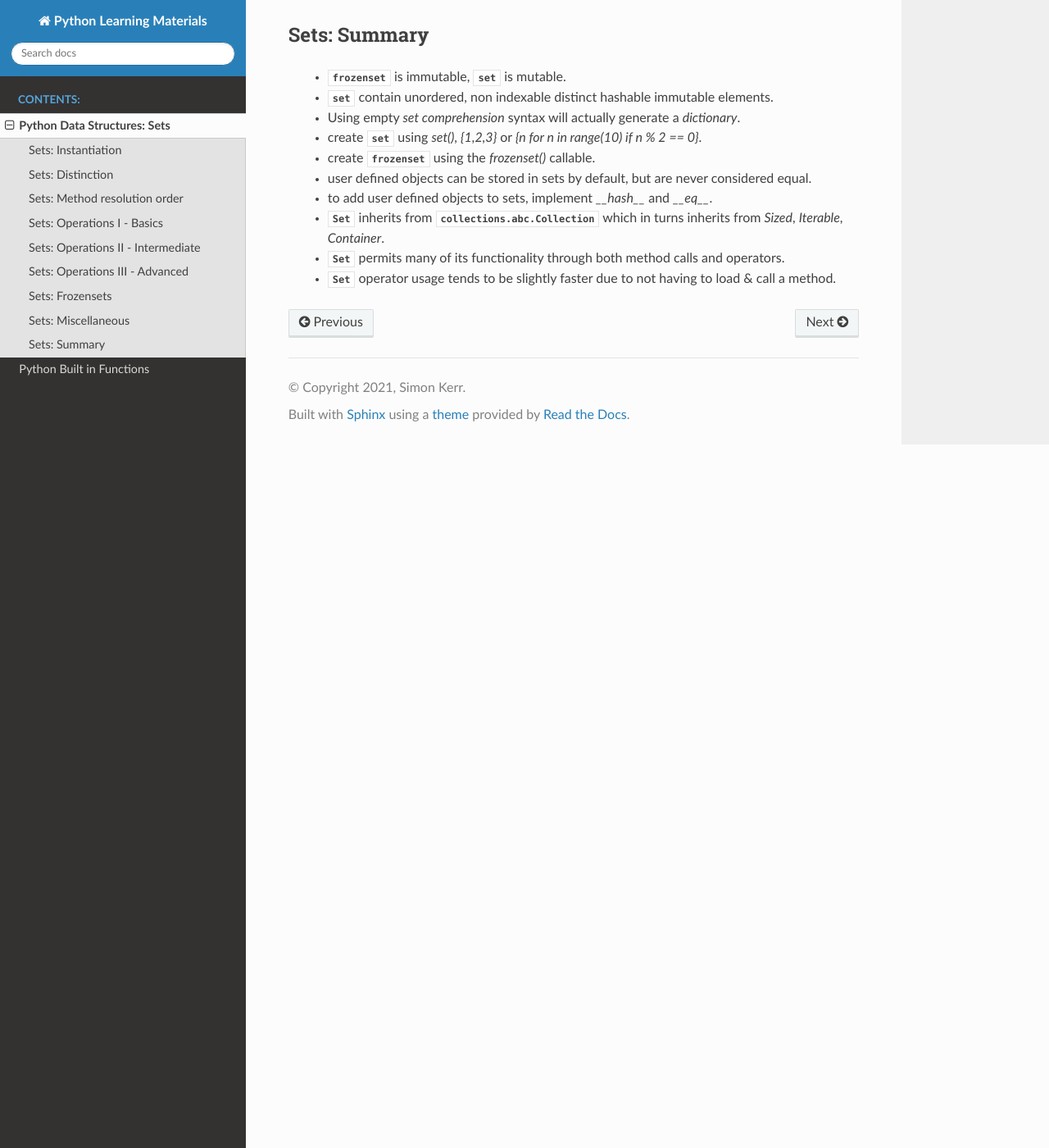
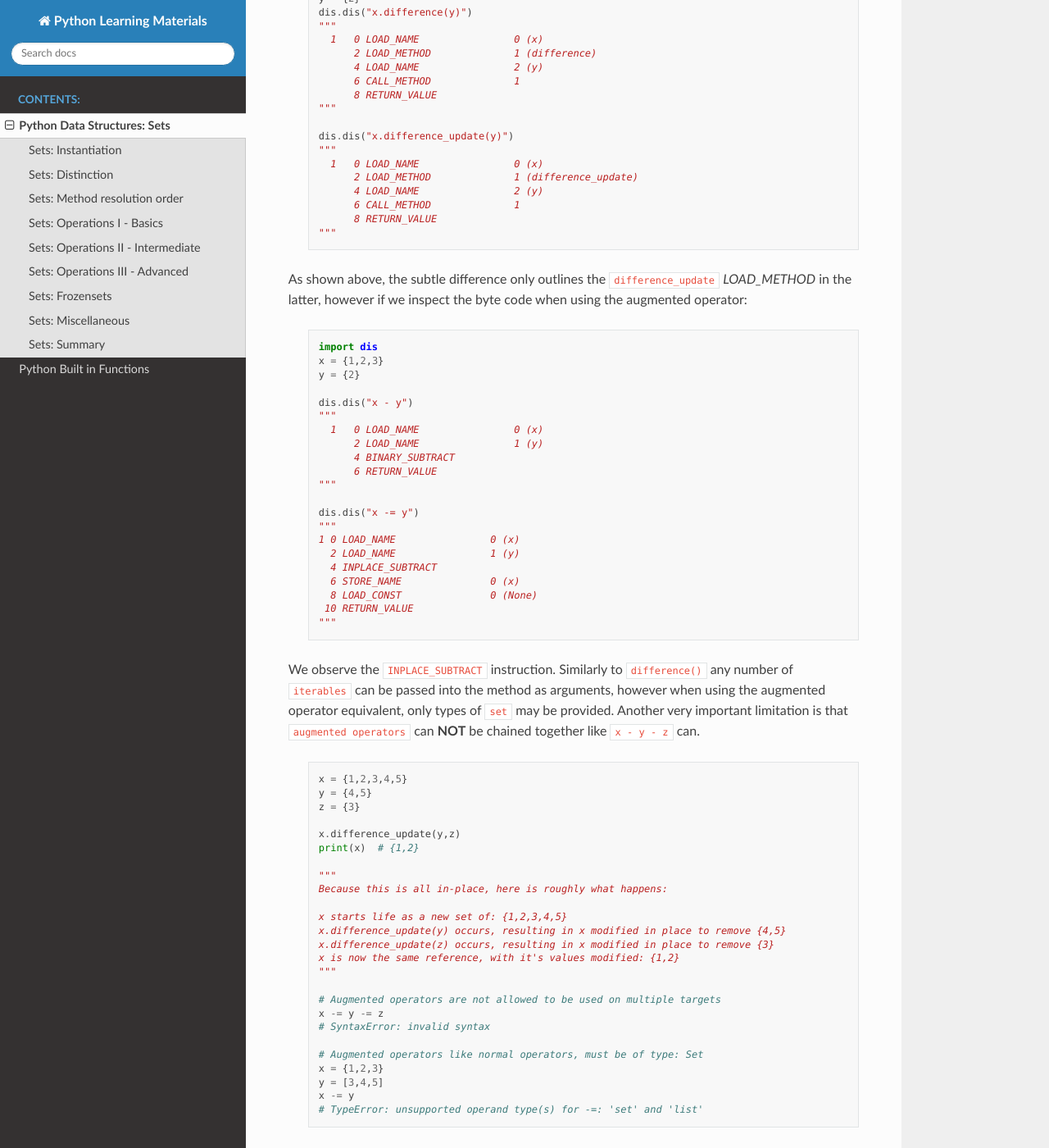
Before and after one commit to symonk/pydocs, a Sphinx documentation site: the page built from docs/source/_data_structures/sets.rst, in a window 1280 px wide and 1400 px high, scrolled down 8507 px. Shown: the whole window at 82% size. Built offline with Sphinx 7.4.7 and the Read the Docs theme 2.0.0, drawn with Linux system fonts in a browser that asks for light colours; some of the changed text lies outside the part shown.

Commit message:
adding documentation for `difference_update()`

```diff
--- a/docs/source/_data_structures/sets.rst
+++ b/docs/source/_data_structures/sets.rst
@@ -432,6 +432,98 @@
   :border: line
   :alt: Alternative text
 
+Method: ``difference_update(*other_sets)``:
+    * **Description**: Removes all elements from ``other_sets`` from this one
+    * **Operator Equivalent**: ``-=``
+    * **Notes**: Is an ``augmented`` assignment, modifies the set ``in-place``.
+
+``difference_update()`` is pretty much the same as ``difference`` with one core difference,
+this is an equlvalent ``augmented operator``.  Below is the bytecode instructions to
+demonstrate ``difference()`` vs ``difference_update``:
+
+    .. code-block:: python
+
+        import dis
+        x = {1,2,3}
+        y = {2}
+        dis.dis("x.difference(y)")
+        """
+          1   0 LOAD_NAME                0 (x)
+              2 LOAD_METHOD              1 (difference)
+              4 LOAD_NAME                2 (y)
+              6 CALL_METHOD              1
+              8 RETURN_VALUE
+        """
+
+        dis.dis("x.difference_update(y)")
+        """
+          1   0 LOAD_NAME                0 (x)
+              2 LOAD_METHOD              1 (difference_update)
+              4 LOAD_NAME                2 (y)
+              6 CALL_METHOD              1
+              8 RETURN_VALUE
+        """
+
+As shown above, the subtle difference only outlines the ``difference_update`` `LOAD_METHOD` in the
+latter, however if we inspect the byte code when using the augmented operator:
+
+    .. code-block:: python
+
+        import dis
+        x = {1,2,3}
+        y = {2}
+
+        dis.dis("x - y")
+        """
+          1   0 LOAD_NAME                0 (x)
+              2 LOAD_NAME                1 (y)
+              4 BINARY_SUBTRACT
+              6 RETURN_VALUE
+        """
+
+        dis.dis("x -= y")
+        """
+        1 0 LOAD_NAME                0 (x)
+          2 LOAD_NAME                1 (y)
+          4 INPLACE_SUBTRACT
+          6 STORE_NAME               0 (x)
+          8 LOAD_CONST               0 (None)
+         10 RETURN_VALUE
+        """
+
+We observe the ``INPLACE_SUBTRACT`` instruction.  Similarly to ``difference()`` any number
+of ``iterables`` can be passed into the method as arguments, however when using the augmented
+operator equivalent, only types of ``set`` may be provided.  Another very important limitation
+is that ``augmented operators`` can **NOT** be chained together like ``x - y - z`` can.
+
+    .. code-block:: python
+
+        x = {1,2,3,4,5}
+        y = {4,5}
+        z = {3}
+
+        x.difference_update(y,z)
+        print(x)  # {1,2}
+
+        """
+        Because this is all in-place, here is roughly what happens:
+
+        x starts life as a new set of: {1,2,3,4,5}
+        x.difference_update(y) occurs, resulting in x modified in place to remove {4,5}
+        x.difference_update(z) occurs, resulting in x modified in place to remove {3}
+        x is now the same reference, with it's values modified: {1,2}
+        """
+
+        # Augmented operators are not allowed to be used on multiple targets
+        x -= y -= z
+        # SyntaxError: invalid syntax
+
+        # Augmented operators like normal operators, must be of type: Set
+        x = {1,2,3}
+        y = [3,4,5]
+        x -= y
+        # TypeError: unsupported operand type(s) for -=: 'set' and 'list'
+
 
 Sets: Operations III - Advanced
 --------------------------------
@@ -464,3 +556,4 @@
     * :class:`Set` inherits from :class:`collections.abc.Collection` which in turns inherits from `Sized`, `Iterable`, `Container`.
     * :class:`Set` permits many of its functionality through both method calls and operators.
     * :class:`Set` operator usage tends to be slightly faster due to not having to load & call a method.
+    * Augmented operators cannot be chained like normal operators: ``x -= y -= z`` is not permitted like ``x - y - z``.
```
